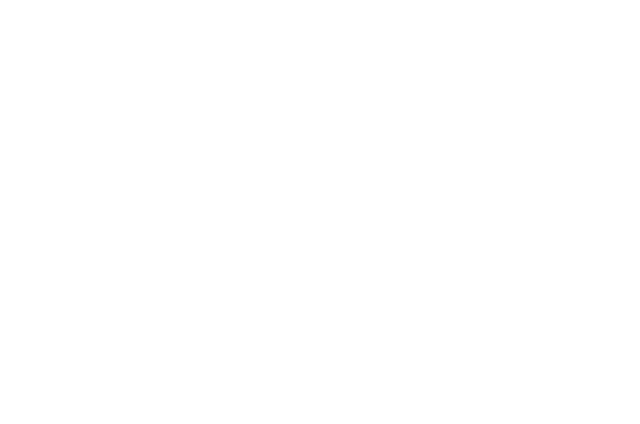
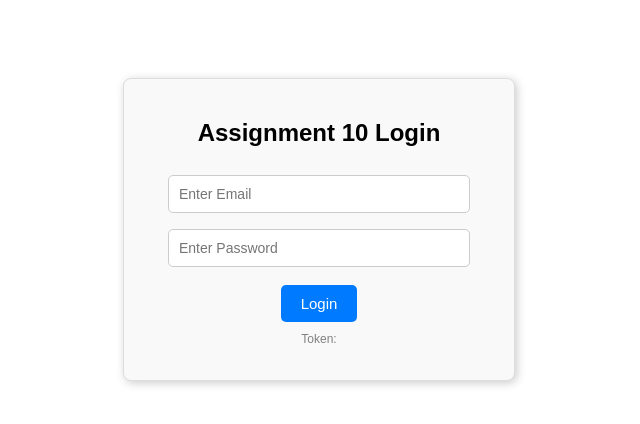
Before and after one commit to RashYash/React-Assignments-New, a React (Vite) app: page /#/ASG-11 in a window 1280 px wide. Before the commit this address had no page. Shown: the top 424 px of the page, without its empty margins (321-961 px from the left). Built offline with nearby package versions, Linux system fonts and the light colour scheme.

Commit message:
added assignments 10, 11 files

```diff
--- a/src/Home.jsx
+++ b/src/Home.jsx
@@ -18,6 +18,8 @@
             <Link to="/ASG-07"><button>Assignment 07</button></Link>
             <Link to="/ASG-08"><button>Assignment 08</button></Link>
             <Link to="/ASG-09"><button>Assignment 09</button></Link>
+            <Link to="/ASG-10"><button>Assignment 10</button></Link>
+            <Link to="/ASG-11"><button>Assignment 11</button></Link>
 
         </div>
 
--- /dev/null
+++ b/src/assignments/Assignment_10.css
@@ -0,0 +1,45 @@
+.assignment10-container {
+  width: 350px;
+  margin: 50px auto;
+  text-align: center;
+  font-family: Arial, sans-serif;
+  padding: 20px;
+  border: 1px solid #ddd;
+  border-radius: 8px;
+  box-shadow: 2px 2px 10px #ccc;
+  background-color: #f9f9f9;
+}
+
+.assignment10-container h2 {
+  margin-bottom: 20px;
+}
+
+.assignment10-input {
+  width: 80%;
+  padding: 10px;
+  margin: 8px 0;
+  border: 1px solid #ccc;
+  border-radius: 5px;
+  font-size: 14px;
+}
+
+.assignment10-button {
+  padding: 10px 20px;
+  margin-top: 10px;
+  background-color: #007bff;
+  color: white;
+  border: none;
+  border-radius: 5px;
+  cursor: pointer;
+  font-size: 15px;
+}
+
+.assignment10-button:hover {
+  background-color: #0056b3;
+}
+
+.assignment10-error {
+  color: red;
+  margin-top: 12px;
+  font-size: 14px;
+}
--- /dev/null
+++ b/src/assignments/Assignment_10.jsx
@@ -0,0 +1,64 @@
+import { useState } from "react";
+import axios from "axios";
+import "./Assignment_10.css";
+
+export default function Assignment_10() {
+  const [email, setEmail] = useState("");
+  const [password, setPassword] = useState("");
+  const [error, setError] = useState("");
+
+  function login() {
+    //console.log("Login button clicked");
+    setError("");
+
+    axios
+      .post(
+        "https://auth.dnjs.lk/api/login",
+
+        {
+          email,
+          password,
+        },
+      )
+
+      .then(function (response) {
+        console.log("success reponse:");
+        console.log(response);
+      })
+
+      .catch(function (error) {
+        console.log("error response:");
+        console.log(error);
+
+        setError("Login Failed. Check email or password");
+      });
+  }
+
+  return (
+    <div className="assignment10-container">
+      <h2>Assignment 10 Login</h2>
+
+      <input
+        type="text"
+        placeholder="Enter Email"
+        value={email}
+        onChange={(e) => setEmail(e.target.value)}
+        className="assignment10-input"
+      />
+
+      <input
+        type="password"
+        placeholder="Enter Password"
+        value={password}
+        onChange={(e) => setPassword(e.target.value)}
+        className="assignment10-input"
+      />
+
+      <button onClick={login} className="assignment10-button">
+        Login
+      </button>
+
+      <p className="assignment10-error">{error}</p>
+    </div>
+  );
+}
--- /dev/null
+++ b/src/assignments/Assignment_11.css
@@ -0,0 +1,35 @@
+.assignment11-user-container {
+  margin-top: 20px;
+  padding: 20px;
+  border: 2px solid #4caf50;
+  border-radius: 10px;
+  background-color: #f0fff4;
+  text-align: center;
+}
+
+.assignment11-user-container h3 {
+  color: #2e7d32;
+  margin-bottom: 10px;
+}
+
+.assignment11-user-container p {
+  font-size: 16px;
+  margin: 5px 0;
+  color: #333;
+}
+
+.assignment11-profile-pic {
+  margin-top: 10px;
+  width: 150px;
+  height: 150px;
+  border-radius: 50%;
+  border: 3px solid #4caf50;
+  object-fit: cover;
+}
+
+.assignment11-token {
+  margin-top: 10px;
+  font-size: 12px;
+  color: gray;
+  word-break: break-all;
+}
--- /dev/null
+++ b/src/assignments/Assignment_11.jsx
@@ -0,0 +1,105 @@
+import { useState } from "react";
+import axios from "axios";
+import "./Assignment_10.css";
+import "./Assignment_11.css";
+
+export default function Assignment_10() {
+  const [email, setEmail] = useState("");
+  const [password, setPassword] = useState("");
+  const [error, setError] = useState("");
+
+  const [accessToken, setAccessToken] = useState("");
+  const [userDetails, setUserDetails] = useState(null);
+
+  function login() {
+    //console.log("Login button clicked");
+    setError("");
+
+    axios
+      .post(
+        "https://auth.dnjs.lk/api/login",
+
+        {
+          email,
+          password,
+        },
+      )
+
+      .then(function (response) {
+        setAccessToken(response.data.access_token);
+        getUserDetails(response.data.access_token);
+        //console.log("success reponse:");
+        //console.log(response);
+      })
+
+      .catch(function (error) {
+        console.log("error reponse:");
+        console.log(error);
+
+        setError("Login Failed. Check email or password");
+      });
+  }
+  function getUserDetails(token) {
+    axios
+      .get(
+        "https://auth.dnjs.lk/api/user",
+
+        {
+          headers: {
+            Authorization: "Bearer " + token,
+          },
+        },
+      )
+
+      .then(function (response) {
+        console.log(response);
+        setUserDetails(response.data);
+      })
+
+      .catch(function (error) {
+        console.log(error);
+      });
+  }
+
+  return (
+    <div className="assignment10-container">
+      <h2>Assignment 10 Login</h2>
+
+      <input
+        type="text"
+        placeholder="Enter Email"
+        value={email}
+        onChange={(e) => setEmail(e.target.value)}
+        className="assignment10-input"
+      />
+
+      <input
+        type="password"
+        placeholder="Enter Password"
+        value={password}
+        onChange={(e) => setPassword(e.target.value)}
+        className="assignment10-input"
+      />
+
+      <button onClick={login} className="assignment10-button">
+        Login
+      </button>
+
+      <p className="assignment11-token">Token: {accessToken}</p>
+      {userDetails && (
+        <div className="assignment11-user-container">
+          <h3>You have logged!</h3>
+          <p>Name: {userDetails.name}</p>
+          <p>Bio: {userDetails.bio}</p>
+          <img
+            //src={userDetails.profile_pic}
+            src={userDetails.avatar}
+            className="assignment11-profile-pic"
+          />
+        </div>
+      )}
+
+      <p className="assignment10-error">{error}</p>
+    </div>
+  );
+}
--- a/src/main.jsx
+++ b/src/main.jsx
@@ -14,6 +14,8 @@
 import Assignment_7 from "./assignments/Assignment_7.jsx";
 import Assignment_8 from "./assignments/Assignment_8.jsx";
 import Assignment_9 from "./assignments/Assignment_9.jsx";
+import Assignment_10 from "./assignments/Assignment_10.jsx";
+import Assignment_11 from "./assignments/Assignment_11.jsx";
 
 
 ReactDOM.createRoot(document.getElementById("root")).render(
@@ -33,6 +35,8 @@
       <Route path="/ASG-07" element={<Assignment_7 />} />
       <Route path="/ASG-08" element={<Assignment_8 />} />
       <Route path="/ASG-09" element={<Assignment_9 />} />
+      <Route path="/ASG-10" element={<Assignment_10 />} />
+      <Route path="/ASG-11" element={<Assignment_11 />} />
 
 
 
```
